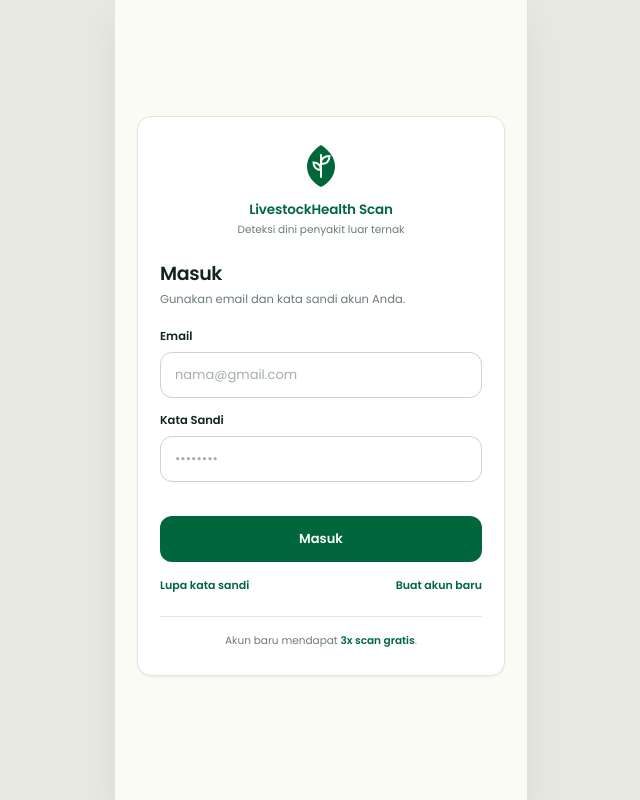
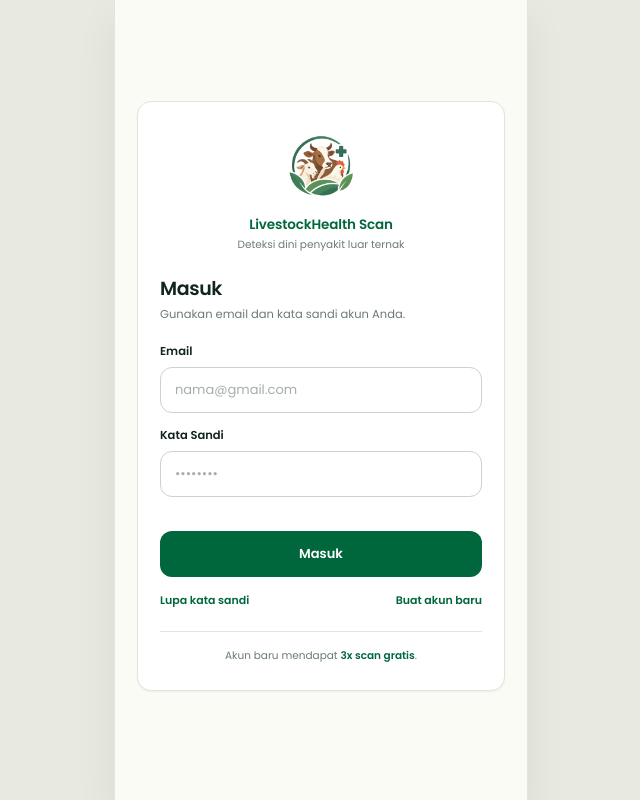
Before and after one commit to mta10-a/livestock-scan, a plain HTML site: page frontend/login.html in a window 1280 px wide. Shown: the whole page, without its empty margins (319-959 px from the left). Drawn offline with Linux system fonts and the light colour scheme.

Commit message:
frontend: pakai logo aplikasi asli (img/logo.png + favicon.png) menggantikan SVG inline

```diff
--- a/frontend/app.js
+++ b/frontend/app.js
@@ -41,16 +41,25 @@ const IKON = (() => {
   };
 })();
 
-/* Logo merek (SVG inline supaya tidak bergantung file gambar). */
-const LOGO = '<svg viewBox="0 0 40 46" width="100%" height="100%" fill="none">' +
-  '<path d="M20 2C11.7 7.4 6 15 6 23.2 6 32.6 12.2 40.2 20 44c7.8-3.8 14-11.4 14-20.8C34 15 28.3 7.4 20 2Z" fill="#00673D"/>' +
-  '<path d="M20 12v22M20 20.5c0-4.4 3-7.5 8.5-7.5 0 5.4-3.4 8.5-8.5 7.5ZM20 27c-4.4 0-7.5-2.7-7.5-7.5 4.3 0 7.5 3 7.5 7.5Z" stroke="#FAFBF5" stroke-width="2" stroke-linecap="round"/></svg>';
+/* Logo merek & favicon (berkas gambar di folder img/). */
+const LOGO_SRC = 'img/logo.png';
+const FAVICON_SRC = 'img/favicon.png';
 
 /* ---------------------- Utilitas DOM ---------------------- */
 const el = (id) => document.getElementById(id);
 
 function pasangLogo() {
-  document.querySelectorAll('[data-logo]').forEach((n) => { n.innerHTML = LOGO; });
+  document.querySelectorAll('[data-logo]').forEach((n) => {
+    n.innerHTML = `<img src="${LOGO_SRC}" alt="Logo LivestockHealth Scan" />`;
+  });
+
+  let ikon = document.querySelector('link[rel="icon"]');
+  if (!ikon) {
+    ikon = document.createElement('link');
+    ikon.rel = 'icon';
+    document.head.appendChild(ikon);
+  }
+  ikon.href = FAVICON_SRC;
 }
 
 /* Isi elemen bertanda data-ikon="nama" dengan ikon yang sesuai. */
--- a/frontend/login.html
+++ b/frontend/login.html
@@ -11,7 +11,7 @@
     <div class="konten tanpa-nav center">
       <form class="kartu" id="form-masuk" style="width:100%;padding:26px 22px" novalidate>
         <div style="display:flex;flex-direction:column;align-items:center;gap:11px;margin-bottom:24px">
-          <span class="logo" data-logo style="width:40px;height:46px"></span>
+          <span class="logo" data-logo style="width:76px;height:76px"></span>
           <div class="teks-tengah">
             <div class="tebal" style="font-size:13.5px;color:var(--hijau);letter-spacing:-0.01em">LivestockHealth Scan</div>
             <div class="kecil teks-redup" style="margin-top:1px">Deteksi dini penyakit luar ternak</div>
--- a/frontend/style.css
+++ b/frontend/style.css
@@ -94,7 +94,8 @@ svg { display: block; }
   position: relative;
   z-index: 2;
 }
-.logo { width: 24px; height: 28px; flex: 0 0 auto; }
+.logo { width: 30px; height: 30px; flex: 0 0 auto; }
+.logo img, [data-logo] img { width: 100%; height: 100%; object-fit: contain; display: block; }
 .kunci-bilah {
   display: flex;
   flex-direction: column;
```
Also changed, not shown: frontend/daftar.html (+1 -1 lines), frontend/index.html (+1 -1 lines), README.md, frontend/img/favicon.png (added), frontend/img/logo.png (added).
